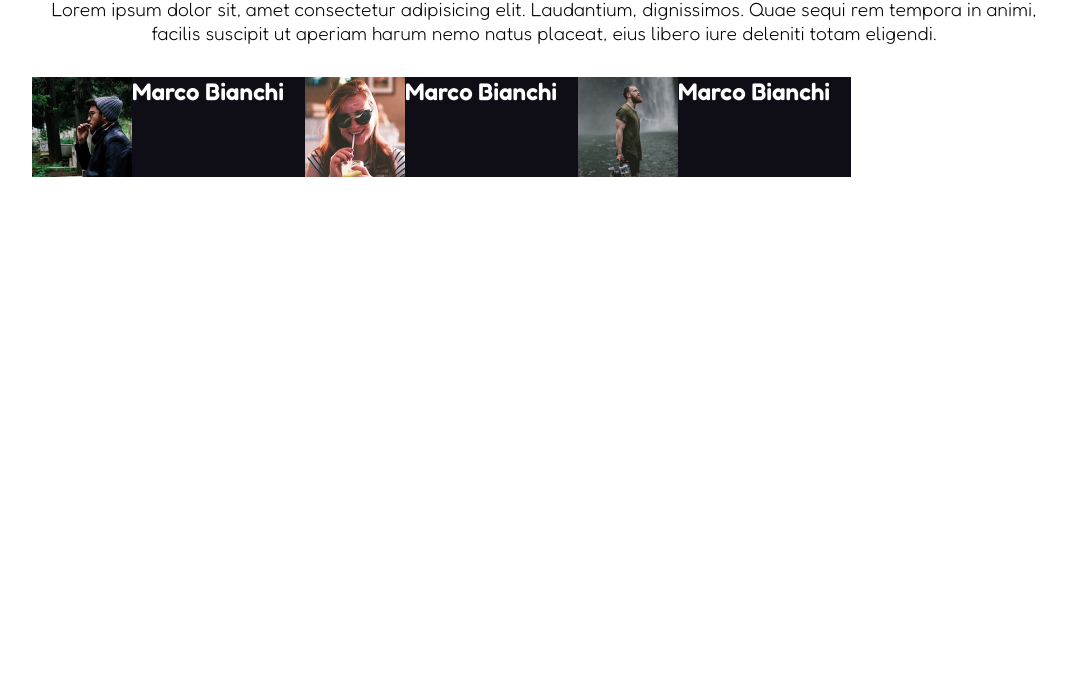
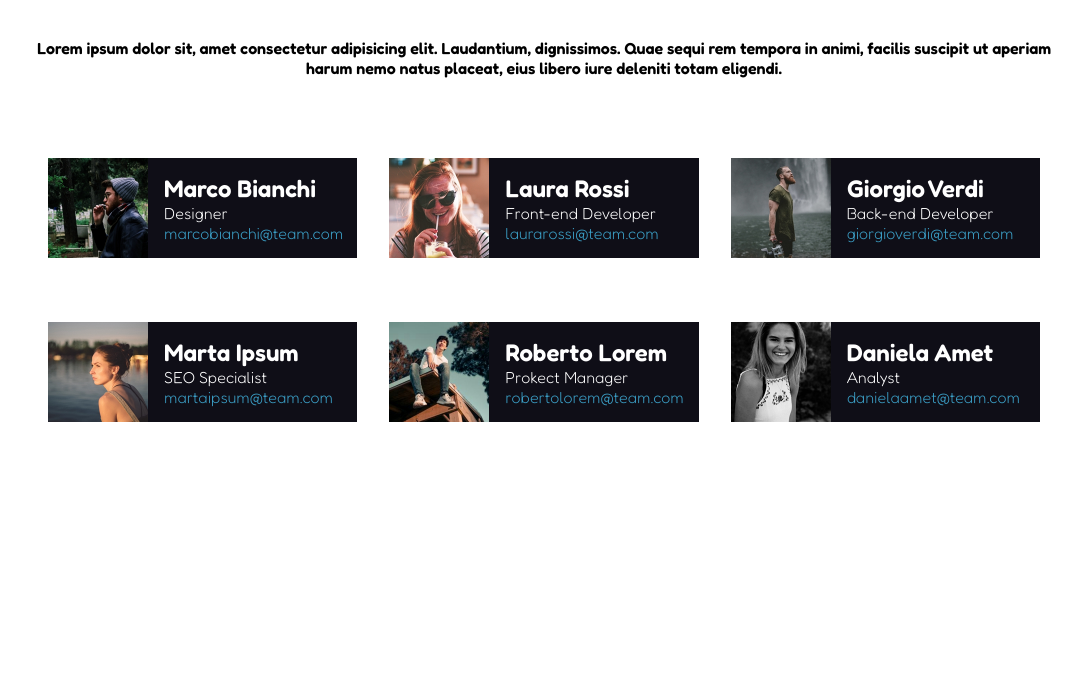
Before and after one commit to PietroCipolla95/html-css-float-cards, a plain HTML site: page index.html in a window 1280 px wide. Shown: the part 106-800 px from the top of the page, without its empty margins (96-1178 px from the left). Drawn offline with Linux system fonts and the light colour scheme.

Commit message:
add cards

```diff
--- a/assets/css/style.css
+++ b/assets/css/style.css
@@ -11,34 +11,43 @@
 }
 
 body{
-    max-width: 1170px;
-    width: 80%;
-    margin: auto;
     font-family: 'Fredoka', sans-serif;
 }
 
 /* #region Header */
 
 
+
+
 h1{
     text-align: center;
-    margin: 2rem 0;
+    margin: 3rem 0;
     color: var(--tm--pink);
-    font-size: 2rem;
+    font-size: 2.5rem;
+    font-weight: 900;
 }
 
-header > p{
-    text-align: center;
-    font-size: 1.2rem;
-    margin-bottom: 2rem;
-}
+
 
 /* #endregion Header */
 
-.container{
+
+main{
     max-width: 1170px;
     width: 80%;
+    margin: auto;
+}
 
+main > p{
+    text-align: center;
+    margin-bottom: 2rem;
+    font-weight: 600;
+}
+
+.clearfix::after{
+    content: '';
+    display: table;
+    clear: both;
 }
 
 
@@ -46,13 +55,25 @@ header > p{
 .col{
     float: left;
     width: calc(100% / 3);
-    background-color: var(--tm--black);
     color: white;
-    border-color: 1px solid red;
+    margin-top: 2rem;
+    padding: 1rem;
 }
 
 img{
     width: 100px;
     float: left;
+}
 
+.details{
+    float: left;
+    background-color: var(--tm--black);
+    height: 100px;
+    width: calc(100% - 100px);
+    padding: 1rem;
 }
+
+a{
+    text-decoration: none;
+    color: var(--tm--email);
+}
--- a/index.html
+++ b/index.html
@@ -12,32 +12,83 @@
     <body>
 
         <header> <!-- Intestazione -->
+
             <h1>Meet Our Team</h1>
-            <p>Lorem ipsum dolor sit, amet consectetur adipisicing elit. Laudantium, dignissimos. Quae sequi rem tempora in animi, facilis suscipit ut aperiam harum nemo natus placeat, eius libero iure deleniti totam eligendi.</p>
+
         </header>
 
         <main> <!-- Main -->
 
-            <section class="container"> <!-- First Row -->
+            <p>
+                Lorem ipsum dolor sit, amet consectetur adipisicing elit. Laudantium, dignissimos. Quae sequi rem tempora in animi, facilis suscipit ut aperiam harum nemo natus placeat, eius libero iure deleniti totam eligendi.
+            </p>
+
+            <section class="container"> <!-- Cards -->
 
                 <div class="row clearfix">
 
                     <div class="col">
                         <img src="./assets/img/male1.png" alt="male one">
-                        <h2>Marco Bianchi</h2>
+                        <div class="details clearfix">
+                            <h2>Marco Bianchi</h2>
+                            <p>Designer</p>
+                            <a href="#">marcobianchi@team.com</a>
+
+                        </div>
 
                     </div>
 
                     <div class="col">
                         <img src="./assets/img/female1.png" alt="female one">
-                        <h2>Marco Bianchi</h2>
+                        <div class="details clearfix">
+                            <h2>Laura Rossi</h2>
+                            <p>Front-end Developer</p>
+                            <a href="#">laurarossi@team.com</a>
+
+                        </div>
+                    </div>
+
+                    <div class="col">
+                        <img src="./assets/img/male2.png" alt="male two">
+                        <div class="details clearfix">
+                            <h2>Giorgio Verdi</h2>
+                            <p>Back-end Developer</p>
+                            <a href="#">giorgioverdi@team.com</a>
+
+                        </div>
 
                     </div>
 
                     <div class="col">
-                        <img src="./assets/img/male2.png" alt="male two">
-                        <h2>Marco Bianchi</h2>
+                        <img src="./assets/img/female2.png" alt="male one">
+                        <div class="details clearfix">
+                            <h2>Marta Ipsum</h2>
+                            <p>SEO Specialist</p>
+                            <a href="#">martaipsum@team.com</a>
 
+                        </div>
+
+                    </div>
+
+                    <div class="col">
+                        <img src="./assets/img/male3.png" alt="female one">
+                        <div class="details clearfix">
+                            <h2>Roberto Lorem</h2>
+                            <p>Prokect Manager</p>
+                            <a href="#">robertolorem@team.com</a>
+
+                        </div>
+
+                    </div>
+
+                    <div class="col">
+                        <img src="./assets/img/female3.png" alt="male two">
+                        <div class="details clearfix">
+                            <h2>Daniela Amet</h2>
+                            <p>Analyst</p>
+                            <a href="#">danielaamet@team.com</a>
+
+                        </div>
                     </div>
 
 
```
